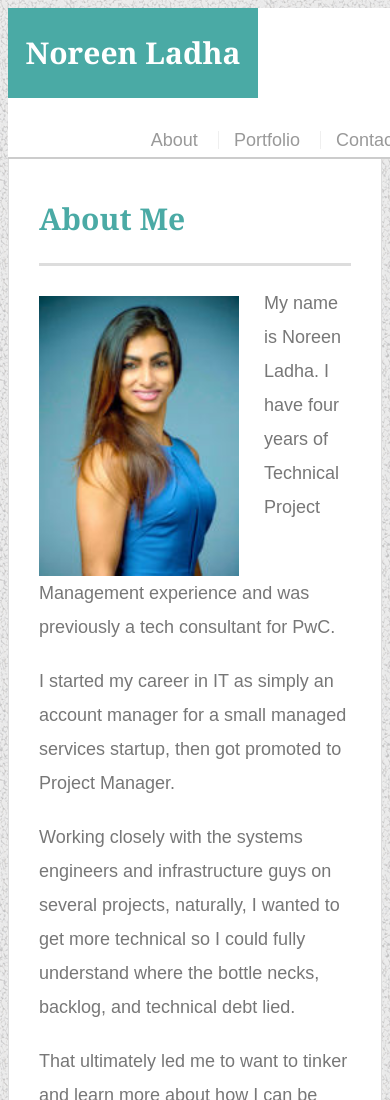
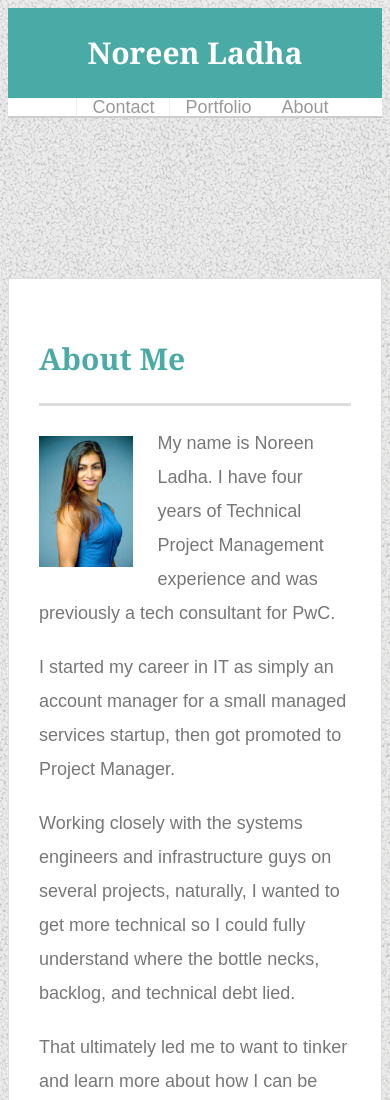
Before and after one commit to nladha09/Responsive-Portfolio, a plain HTML site: page index.html in a window 390 px wide. Shown: the top 1100 px of the page. Drawn offline with Linux system fonts and the light colour scheme.

Commit message:
finalized 640px @media header

```diff
--- a/assets/css/style.css
+++ b/assets/css/style.css
@@ -53,7 +53,9 @@ h3 {
 /* header */
 
 #masthead {
-  position: fixed;
+  position: static;
+  display: flex;
+  align-items: baseline;
   z-index: 99;
   width: 100%;
   margin: 0 0 30px;
@@ -78,7 +80,9 @@ h3 {
 }
 
 nav {
-  float: right;
+  display: flex;
+  flex-direction: row-reverse;
+  align-items: baseline;
   margin-top: 25px;
 }
 
@@ -171,7 +175,7 @@ h2 {
 
 .auth-image {
   float: left;
-  width: 200px;
+  width: 30%;
   height: auto;
   margin-top: 10px;
   margin-right: 25px;
@@ -235,42 +239,50 @@ input[type=submit] {
   #sidebar {
   margin-top: 40px;
   }
-  }
 
   /* Width at 768px and below */
   @media screen and (max-width: 768px) {
-  body {
-  background-color: #333;
+  #masthead {
+    position: static;
+    z-index: 99;
+    width: 100%;
+    margin: 0 0 30px;
+    overflow: auto;
   }
-  .wrapper {
-  /* Box-model */
-  width: 100%;
-  padding: 20px;
+
+  nav {
+    margin-right: 20px;
   }
-  #main-content,
-  #sidebar {
-  width: 100%;
+
+  #logo {
+    margin-left: 0;
   }
-  #sidebar {
-  margin-top: 40px;
+
+  #main-container: {
+    width: 80%;
   }
-  }
+
 
   /* Width at 640px and below */
   @media screen and (max-width: 640px) {
-  body {
-  background-color: #333;
+    #masthead {
+      position: static;
+      z-index: 99;
+      width: 100%;
+      margin: 0 0 30px;
+      overflow: auto;
     }
-  .wrapper {
-  /* Box-model */
+
+    nav {
       width: 100%;
-  padding: 20px;
+      justify-content: center;
     }
-  #main-content,
-  #sidebar {
+
+    #logo {
+      margin-left: 0;
       width: 100%;
     }
-  #sidebar {
-  margin-top: 40px;
+
+    #auth-image: {
+      float: none;
     }
-  }
```
Lines whose indentation alone changed are shown as unchanged.
